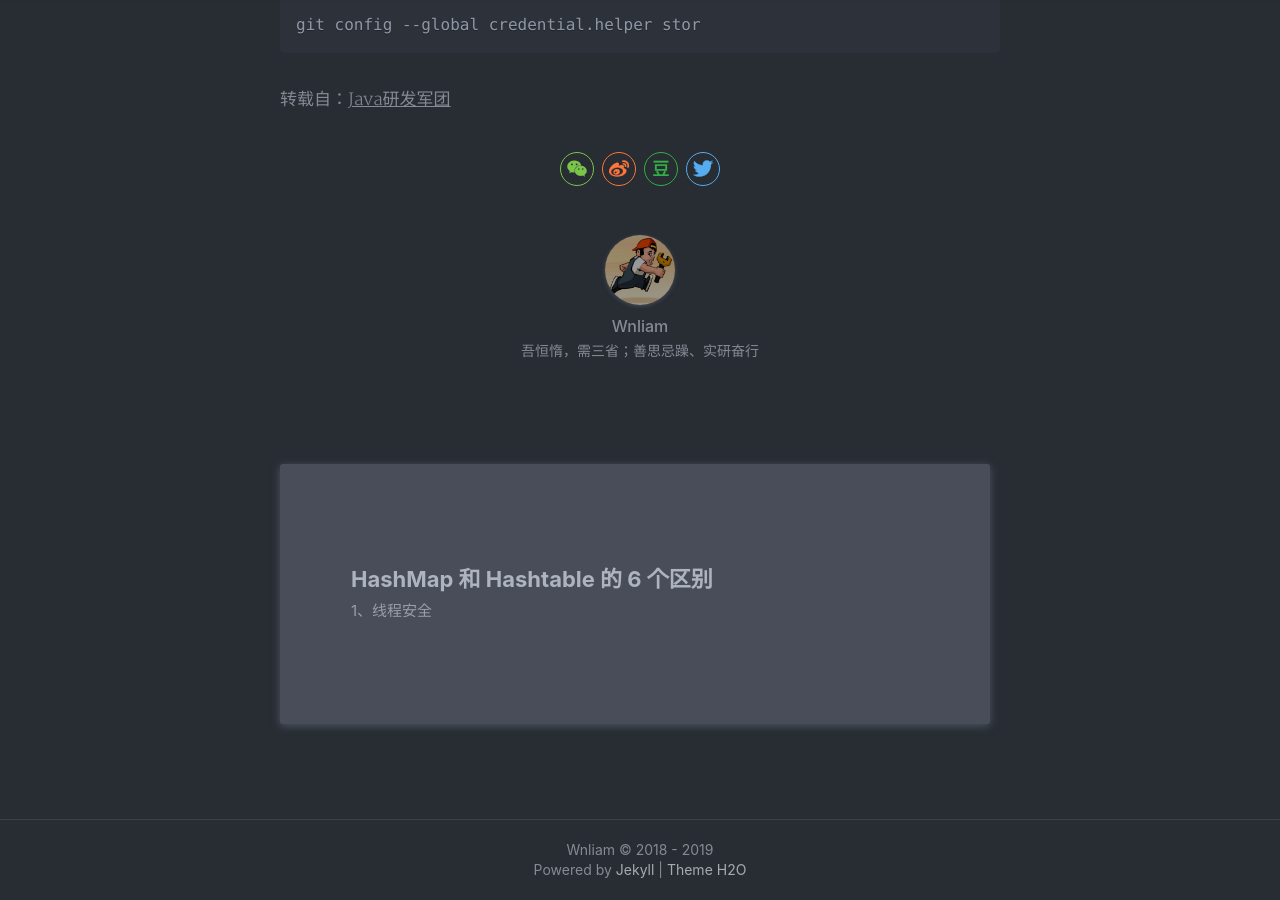
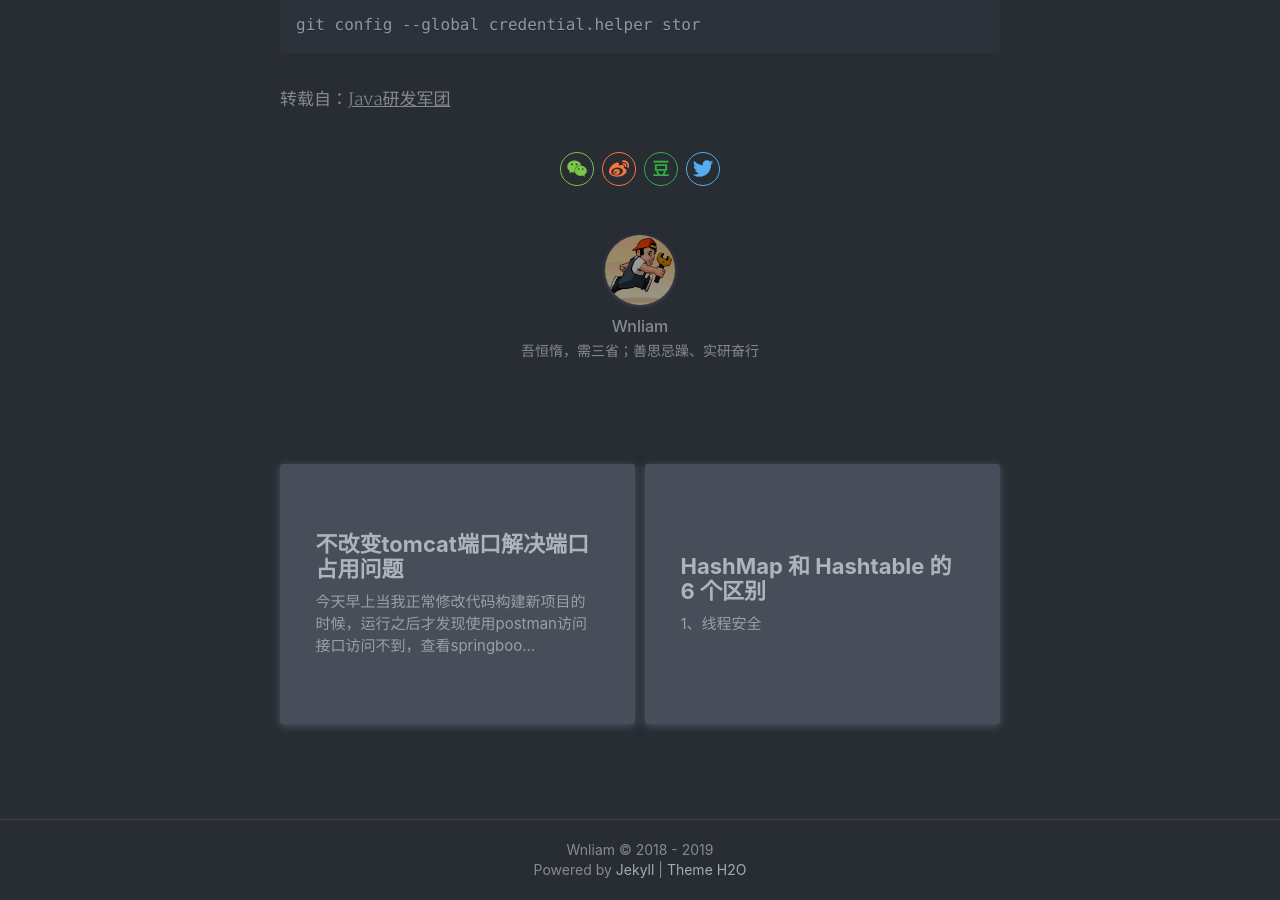
Before and after one commit to Yaningnaw/Yaningnaw.github.io, a Jekyll site: the page built from _posts/2019-02-29-git.md, in a window 1280 px wide and 900 px high, scrolled down 2767 px. Built offline with Jekyll 4.4.1, drawn with Linux system fonts in a browser that asks for light colours; nearby versions of some CDN libraries; comment, search, counter and statistics services are not loaded; a style sheet for code colours, icons or effects is not loaded; part of the change alters nothing that is shown.

Commit message:
postTheBlog

````diff
--- a/_posts/2019-02-29-git.md
+++ b/_posts/2019-02-29-git.md
@@ -4,7 +4,7 @@ title: '工作中99%能用到的git命令'
 subtitle: 'git'
 date: 2019-02-29
 categories: 技术
-cover: 'https://wnliam-cn.gitee.io/yaningnaw.github.io/assets/img/tree.jpg'
+cover: 'https://wnliam-cn.gitee.io/yaningnaw.github.io/assets/img/greentree.jpg'
 tags: git
 ---
 ## 分支操作：
--- /dev/null
+++ b/_posts/2019-09-23-portConflic.md
@@ -0,0 +1,49 @@
+---
+layout: post
+title: '不改变tomcat端口解决端口占用问题'
+subtitle: 'java'
+date: 2019-09-23
+categories: 技术
+tags: Spring
+---
+
+今天早上当我正常修改代码构建新项目的时候，运行之后才发现使用postman访问接口访问不到，查看springboot报错信息是这样的：
+```
+The Tomcat connector configured to listen on port 9000 failed to start. The port may already be in use or the connector may be misconfigured.
+
+Action:
+
+Verify the connector's configuration, identify and stop any process that's listening on port 9000, or configure this application to listen on another port.
+```
+
+很明显是端口占用问题，其实更改配置就可以解决这个问题。
+例如：
+
+```
+server.port=7000
+```
+
+但是我并不想改变项目的端口信息，就想找到windows内部该端口杀死这个进程来解决问题，我的设想是这样的：
+
+```
+netstat -ano|findstr 9000
+返回该端口号
+taskkill /f /t /im 该端口号
+```
+
+但是发现并不能从Windows中查找到相应的端口占用进程！！！！
+
+我百思不得其解，最后想到一个比较暴力的解决方式：
+
+```
+netsh winsock reset
+```
+执行后重启解决了该问题
+下面我们看看这条命令的作用：
+---
+netsh winsock reset
+这个命令作用是重置 Winsock 目录。如果一台机器上的Winsock协议配置有问题的话将会导致网络连接等问题，就需要用netsh winsock reset命令来重置Winsock目录借以恢复网络。这个命令的好处是可以重新初始化网络环境，以解决由于软件冲突、病毒原因造成的参数错误问题。
+---
+
+
+我的博客：https://yaningnaw.github.io/
````
